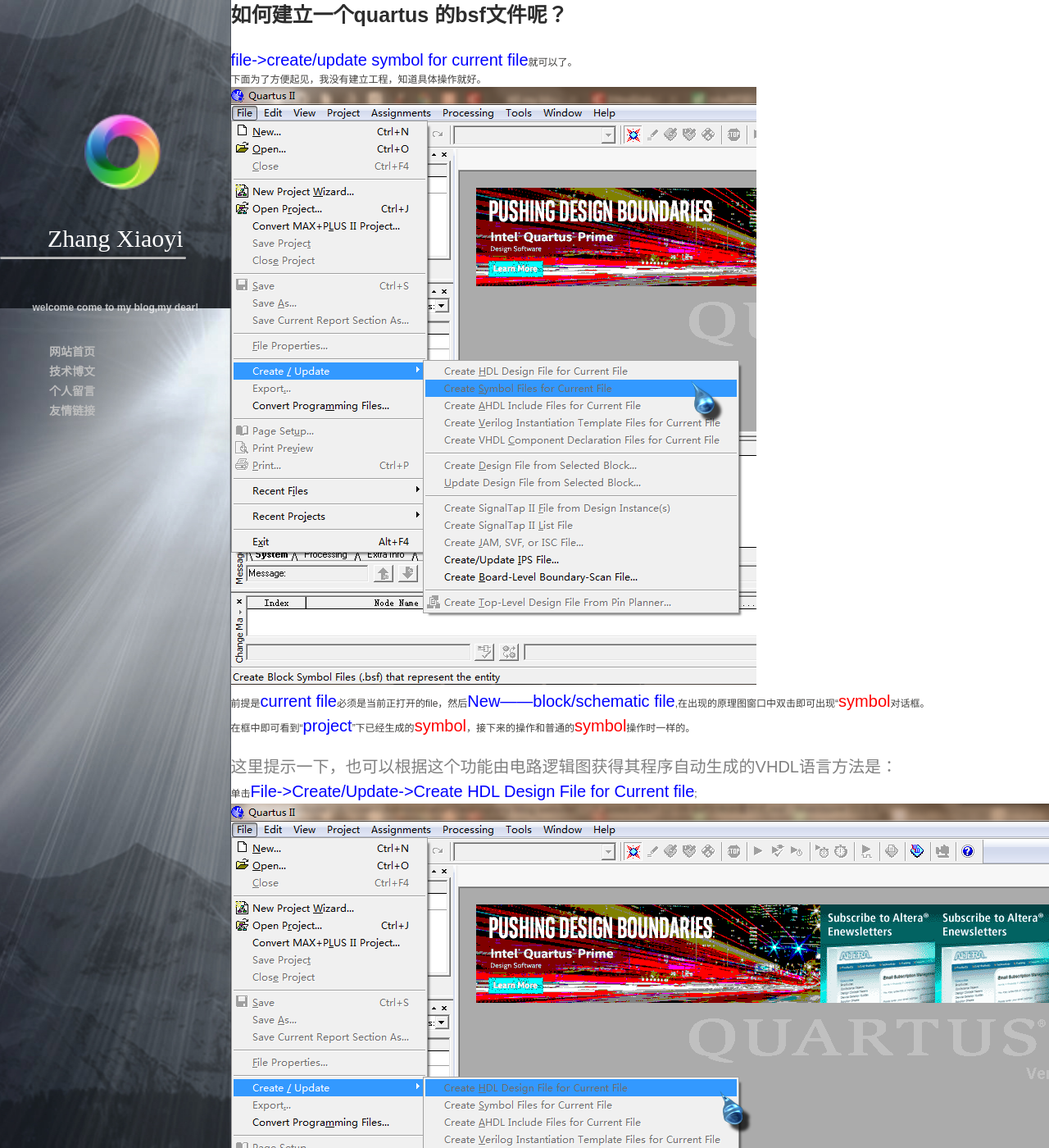
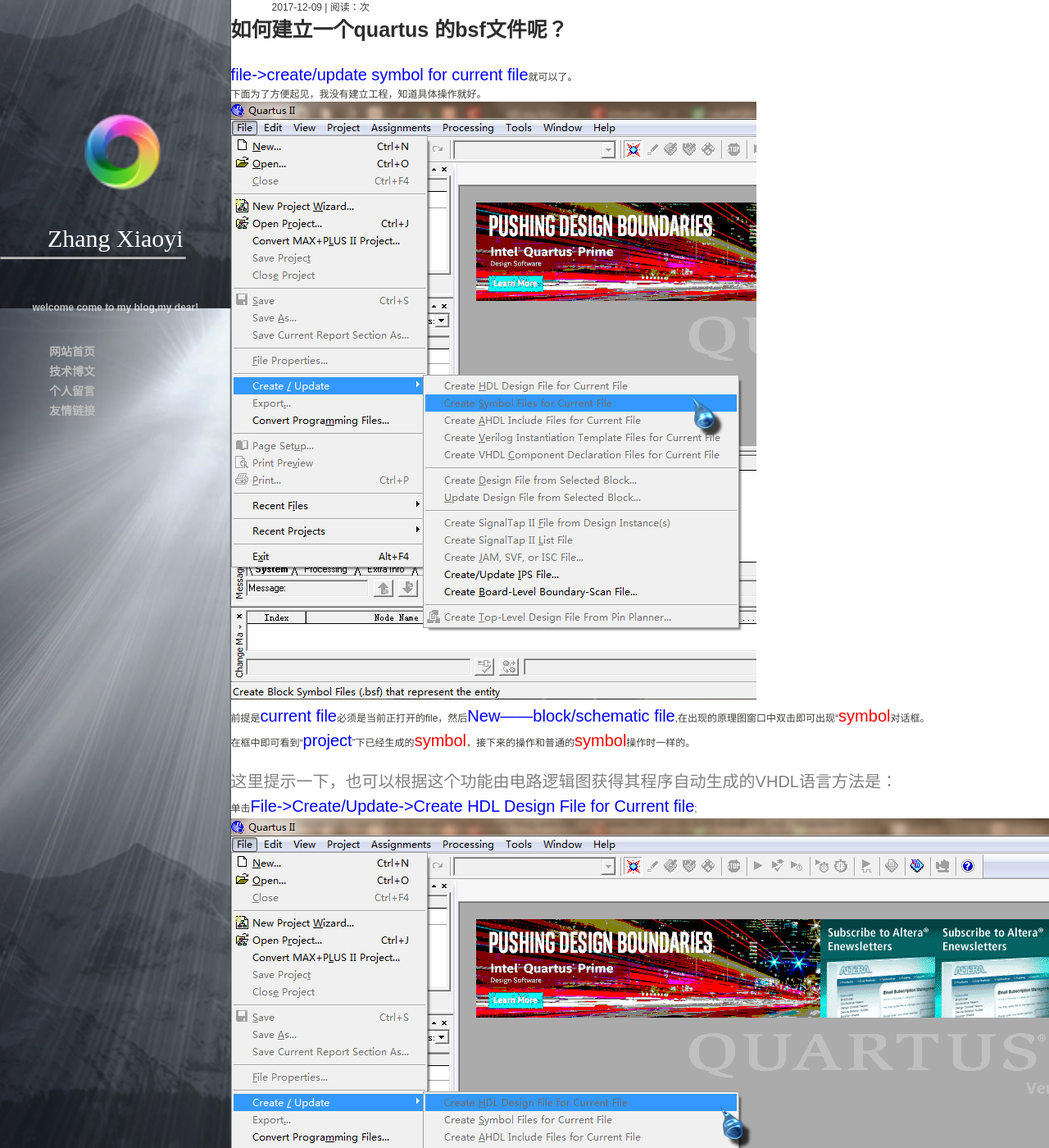
Before and after one commit to HNU-Microsoft-Douzi/HNU-Microsoft-Douzi.github.io, a Jekyll site: the page built from _posts/2017-12-09-bsf文件创建方式.md, in a window 1280 px wide and 1400 px high. Shown: the whole window at 82% size. Built offline with Jekyll 4.4.1, drawn with Linux system fonts in a browser that asks for light colours; nearby versions of some CDN libraries; comment, search, counter and statistics services are not loaded; some of the changed text lies outside the part shown.

Commit message:
push to blog

```diff
--- a/_layouts/blog-page.html
+++ b/_layouts/blog-page.html
@@ -40,12 +40,21 @@
 <div class="blog-content">
     <div class="Wrapper">
         <div class="Header"></div>
+        <p style="padding-left:50px">
+            <time datetime="{{page.date | date: date_to_xmlschema}}" itemprop="datePublished" class="post-meta__date date">{{page.date | date: "%F"}}</time>
+            <span id="busuanzi_container_page_pv"> | 阅读：<span id="busuanzi_value_page_pv"></span>次</span>
+        </p>
         <div class="Content">
             {{ content }}
         </div>
         <div class="FooterPush"></div>
     </div>
 </div>
+<br>
+{% include share.html %}
+{% include dashang.html %}
+{% include new-old.html %}
+<br><br><br>
 <div align="right" style="color:red">
     <link rel="stylesheet" href="//cdn.bootcss.com/font-awesome/4.3.0/css/font-awesome.min.css">
 
```
Also changed, not shown: 10 other files.
